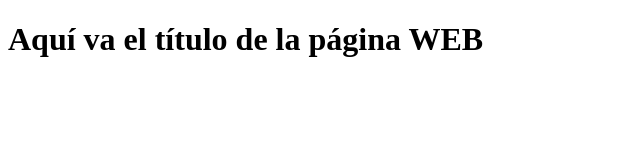
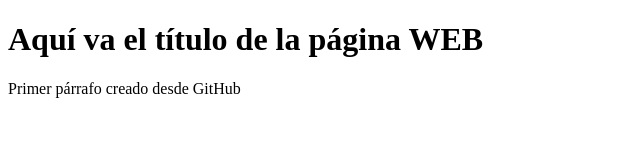
Before and after one commit to Eduu115/proyecto-web-empresa, a plain HTML site: page index.html in a window 1280 px wide. Shown: the whole page, without its empty margins (0-640 px from the left). Drawn offline with Linux system fonts and the light colour scheme.

Commit message:
Actualizado index.html

```diff
--- a/index.html
+++ b/index.html
@@ -7,5 +7,6 @@
 </head>
 <body>
     <h1>Aquí va el título de la página WEB</h1>
+    <p>Primer párrafo creado desde GitHub</p>
 </body>
 </html>
```
